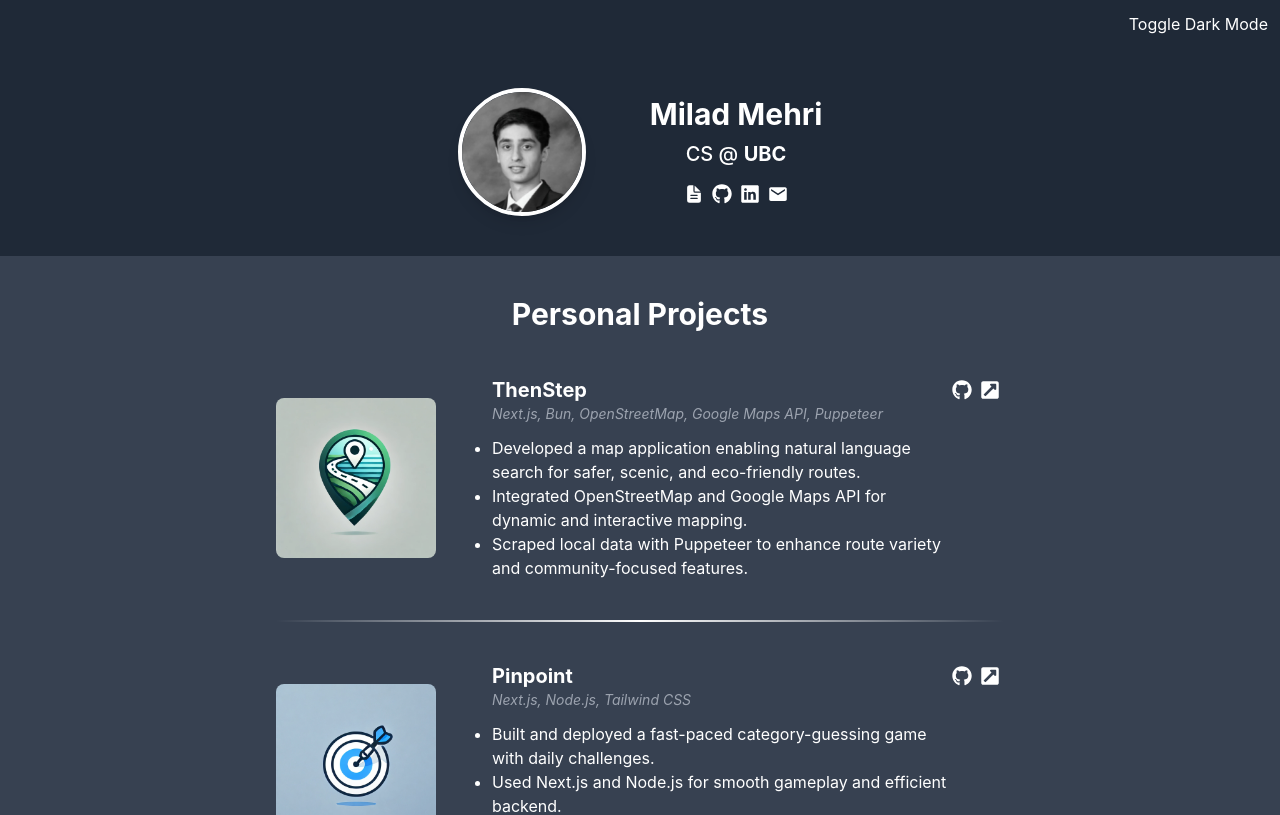
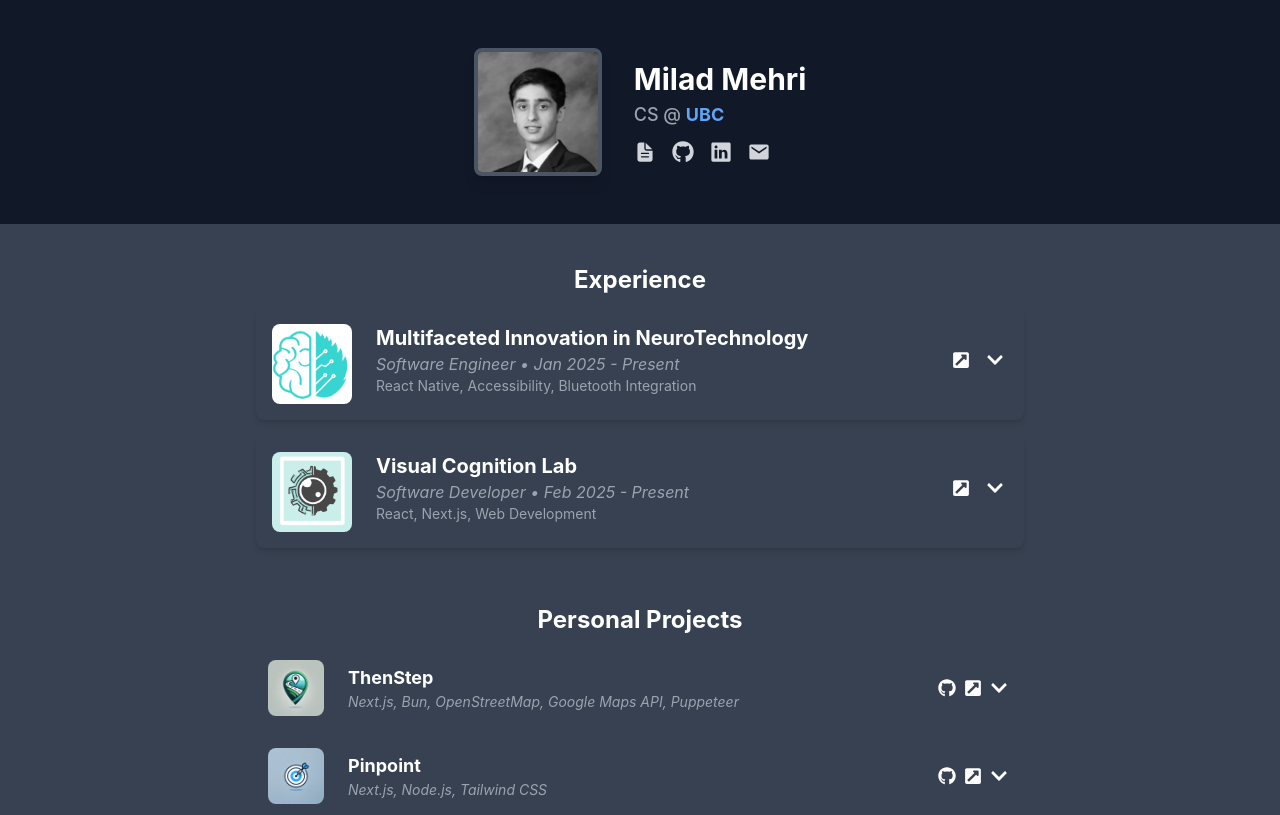
Before and after one commit to milad-mehri/milad-mehri.github.io, a React (Create React App) app: page / in a window 1280 px wide. Shown: the top 815 px of the page. Built offline with nearby package versions, Linux system fonts and the light colour scheme.

Commit message:
Redesign website, add experience section

```diff
--- a/src/App.js
+++ b/src/App.js
@@ -3,47 +3,40 @@ import Intro from './components/Intro';
 import Projects from './components/Projects';
 
 import './App.css';
+import Experience from './components/Experience';
 
 function App() {
   const [darkMode, setDarkMode] = useState(true);
 
+  // Load dark mode preference from localStorage
   useEffect(() => {
-    if (darkMode) {
-      document.documentElement.classList.add('dark');
-    } else {
-      document.documentElement.classList.remove('dark');
+    const storedTheme = localStorage.getItem("theme");
+    if (storedTheme) {
+      setDarkMode(storedTheme === "dark");
     }
+  }, []);
+
+  // Apply dark mode and store preference
+  useEffect(() => {
+    localStorage.setItem("theme", darkMode ? "dark" : "light");
+    document.documentElement.classList.toggle("dark", darkMode);
   }, [darkMode]);
 
   return (
-    <div className={`App min-h-screen fade-in ${darkMode ? 'dark' : ''}`}>
-      <header className='text-right bg-gray-400 text-white dark:bg-gray-800'>
-        <button className='p-3'
+    <div className="App min-h-screen fade-in">
+      <header className="text-right bg-gray-400 text-white dark:bg-gray-800">
+        {/* <button
+          className="p-3"
           onClick={() => setDarkMode(!darkMode)}
+          aria-label="Toggle dark mode"
         >
-          Toggle Dark Mode
-        </button>
+          {darkMode ? "🌙 Dark Mode" : "☀️ Light Mode"}
+        </button> */}
       </header>
 
       <Intro />
+      <Experience />
       <Projects />
-
-      <style jsx>{`
-        @keyframes fadeIn {
-          from {
-            opacity: 0;
-          }
-          to {
-            opacity: 1;
-          }
-        }
-
-        .fade-in {
-          animation: fadeIn 1s ease-in-out;
-        }
-
-
-      `}</style>
     </div>
   );
 }
--- /dev/null
+++ b/src/components/Experience.jsx
@@ -0,0 +1,25 @@
+import React, { useState } from "react";
+import ExperienceCard from "./ExperienceCard";
+import experience from "../data/experience";
+
+const Experience = () => {
+  const [openExperience, setOpenExperience] = useState(null);
+
+  return (
+    <section className="dark:bg-gray-700 flex flex-col items-center justify-center bg-gray-100 dark:text-white text-black pt-10">
+      <h2 className="text-2xl font-bold mb-3">Experience</h2>
+      <div className="flex flex-col items-center w-full">
+        {experience.map((exp, index) => (
+          <ExperienceCard
+            key={index}
+            experience={exp}
+            isOpen={openExperience}
+            setOpenExperience={setOpenExperience}
+          />
+        ))}
+      </div>
+    </section>
+  );
+};
+
+export default Experience;
--- /dev/null
+++ b/src/components/ExperienceCard.jsx
@@ -0,0 +1,81 @@
+import React from "react";
+import { FaExternalLinkSquareAlt, FaChevronDown, FaChevronUp } from "react-icons/fa";
+
+const ExperienceCard = ({ experience, isOpen, setOpenExperience }) => {
+  const isExpanded = isOpen === experience.company;
+
+  return (
+    <div
+      className={`transition-all duration-300 ease-in-out cursor-pointer
+      hover:bg-gray-300 dark:hover:bg-gray-800
+ rounded-lg
+      ${isExpanded ? "p-6 bg-gray-200 dark:bg-gray-900 shadow-lg" : "p-4 bg-white dark:bg-gray-700 shadow-md"}
+      text-base w-full max-w-screen-md text-left text-black dark:text-white mb-4`}
+      onClick={() => setOpenExperience(isExpanded ? null : experience.company)}
+    >
+      <div className="flex items-center sm:items-start sm:flex-row flex-col justify-between w-full transition-all duration-300 ease-in-out">
+
+        {/* Company Logo (Hidden on Mobile) */}
+        <img
+          src={experience.image || `${process.env.PUBLIC_URL}/placeholder.png`}
+          alt={`${experience.company} logo`}
+          className="hidden sm:block rounded-lg object-cover transition-all duration-300 ease-in-out w-20 h-20 mr-6"
+        />
+
+        {/* Experience Info */}
+        <div className="flex flex-col flex-grow">
+          <div className="flex justify-between items-center w-full">
+            <div className="flex flex-col">
+              <b className="text-lg sm:text-xl">{experience.company}</b>
+              <p className="text-sm sm:text-base text-gray-600 dark:text-gray-400 italic">
+                {experience.position} • {experience.date}
+              </p>
+              <p className="text-sm text-gray-500 dark:text-gray-400">{experience.tech}</p>
+            </div>
+
+            {/* Icons */}
+            <div className="flex items-center space-x-2">
+              {experience.link && (
+                <a
+                  target="_blank"
+                  rel="noopener noreferrer"
+                  href={experience.link}
+                  className="p-1 hover:text-gray-600"
+                  onClick={(e) => e.stopPropagation()}
+                >
+                  <FaExternalLinkSquareAlt size={18} />
+                </a>
+              )}
+              <button
+                className="p-1 hover:text-gray-600 transition-all duration-300 ease-in-out"
+                onClick={(e) => {
+                  e.stopPropagation();
+                  setOpenExperience(isExpanded ? null : experience.company);
+                }}
+              >
+                {isExpanded ? <FaChevronUp size={18} /> : <FaChevronDown size={18} />}
+              </button>
+            </div>
+          </div>
+
+          {/* Expandable Section */}
+          <div
+            className={`transition-all duration-300 ease-in-out overflow-hidden ${
+              isExpanded ? "max-h-[300px] opacity-100 mt-2" : "max-h-0 opacity-0"
+            }`}
+          >
+            <ul className="list-disc pl-5 text-sm sm:text-base">
+              {experience.bulletPoints.map((point, idx) => (
+                <li className="self-start" key={idx}>
+                  {point}
+                </li>
+              ))}
+            </ul>
+          </div>
+        </div>
+      </div>
+    </div>
+  );
+};
+
+export default ExperienceCard;
--- a/src/components/Intro.jsx
+++ b/src/components/Intro.jsx
@@ -6,58 +6,65 @@ import { IoMdMail } from "react-icons/io";
 
 const Intro = () => {
   return (
-    <div className=" flex items-center justify-center p-10 bg-gray-400 text-white dark:bg-gray-800">
+    <div className="flex flex-col sm:flex-row items-center justify-center px-6 py-12 bg-gray-100 dark:bg-gray-900 text-black dark:text-white">
+      {/* Profile Image - Square */}
       <img
         src={`${process.env.PUBLIC_URL}/1711239474668.jpeg`}
         alt="Milad Mehri"
-        className="rounded-full w-32 h-32 border-4 border-white shadow-lg mr-16"
+        className="w-32 h-32 rounded-lg border-4 border-gray-300 dark:border-gray-600 shadow-lg sm:mr-8 mb-4 sm:mb-0"
       />
-      <div className="text-center">
-        <h1 className="text-3xl  font-bold mb-2">Milad Mehri</h1>
-        <h2 className="text-xl font-medium">
-           CS @{" "}
+
+      {/* Intro Text */}
+      <div className="text-center sm:text-left">
+        <h1 className="text-3xl font-bold mb-1">Milad Mehri</h1>
+        <h2 className="text-lg font-medium text-gray-600 dark:text-gray-400">
+          CS @{" "}
           <a
-            className="font-bold hover:underline"
+            className="font-bold text-blue-600 dark:text-blue-400 hover:underline"
             href="https://www.cs.ubc.ca/"
             target="_blank"
+            rel="noopener noreferrer"
           >
             UBC
           </a>
         </h2>
-        {/* <h2>SWE Fellow @ Headstarter AI</h2> */}
-        {/* <h2 className="text-xl font-medium">Computer Science Student</h2> */}
 
-        <div className="mt-3 flex text-white cente justify-center">
+        {/* Social Links */}
+        <div className="mt-3 flex justify-center sm:justify-start space-x-4">
           <a
             target="_blank"
+            rel="noopener noreferrer"
             href="/MiladMehriResume.pdf"
-            className="p-1 text-white hover:text-gray-200"
+            className="text-gray-700 dark:text-gray-300 hover:text-gray-400"
           >
-            <IoDocumentText size={20} />
+            <IoDocumentText size={22} />
           </a>
 
           <a
             target="_blank"
+            rel="noopener noreferrer"
             href="https://github.com/milad-mehri"
-            className="p-1 text-white hover:text-gray-200"
+            className="text-gray-700 dark:text-gray-300 hover:text-gray-400"
           >
-            <FaGithub size={20} />
+            <FaGithub size={22} />
           </a>
 
           <a
             target="_blank"
+            rel="noopener noreferrer"
             href="https://www.linkedin.com/in/milad-mehri-838664216/"
-            className="p-1 text-white hover:text-gray-200"
+            className="text-gray-700 dark:text-gray-300 hover:text-gray-400"
           >
-            <IoLogoLinkedin size={20} />
+            <IoLogoLinkedin size={22} />
           </a>
 
           <a
             target="_blank"
+            rel="noopener noreferrer"
             href="mailto:memm.milad@gmail.com"
-            className="p-1 text-white hover:text-gray-200"
+            className="text-gray-700 dark:text-gray-300 hover:text-gray-400"
           >
-            <IoMdMail size={20} />
+            <IoMdMail size={22} />
           </a>
         </div>
       </div>
--- a/src/components/ProjectCard.jsx
+++ b/src/components/ProjectCard.jsx
@@ -1,56 +1,86 @@
-import React from "react";
-import { FaGithub } from "react-icons/fa";
-import { FaExternalLinkSquareAlt } from "react-icons/fa";
+import React, { useState } from "react";
+import { FaGithub, FaExternalLinkSquareAlt, FaChevronDown, FaChevronUp } from "react-icons/fa";
 
-const ProjectCard = ({ project }) => {
+const ProjectCard = ({ project, isOpen, setOpenProject }) => {
+  const isExpanded = isOpen === project.name;
+
   return (
-    <div className=" p-5 text-base max-w-screen-md text-left  transition ease-in-out  text-black dark:text-white">
-      <div className="flex  items-center">
+    <div
+      className={`transition-all duration-300 ease-in-out cursor-pointer
+      hover:bg-gray-300 dark:hover:bg-opacity-5
+      ${isExpanded ? "p-4" : "p-3"}
+      text-base w-full max-w-screen-md text-left text-black dark:text-white rounded-lg mb-2`}
+      onClick={() => setOpenProject(isExpanded ? null : project.name)}
+    >
+      <div className="flex items-center justify-between w-full transition-all duration-300 ease-in-out">
+        {/* Project Image */}
         <img
           src={project.image || `${process.env.PUBLIC_URL}/placeholder.png`}
-          alt={project.name + " Milad Mehri"}
-          className="rounded-lg w-40 h-40 object-cover mr-14 sm5:hidden "
+          alt={`${project.name} by Milad Mehri`}
+          className={`hidden sm:block rounded-lg object-cover transition-all duration-300 ease-in-out
+          ${isExpanded ? "w-32 h-32 mr-6" : "w-14 h-14 mr-6"}`}
         />
-        <div className="flex flex-col sm5:mx-8">
-          <div className="flex space justify-between">
-            <div>
-              <b className="self-start text-xl">{project.name}</b>
-              <p className="mb-3 text-sm self-start text-gray-600 dark:text-gray-400 italic">
+
+        {/* Project Info */}
+        <div className="flex flex-col flex-grow">
+          <div className="flex justify-between items-center w-full">
+            <div className="flex flex-col">
+              <b className="text-lg">{project.name}</b>
+              <p className="text-sm text-gray-500 dark:text-gray-400 italic">
                 {project.tech}
               </p>
-              {/* <p className="text-sm">{project.description}</p> */}
+            </div>
 
-              <ul className="list-disc ">
-                {project.bulletPoints.map((point, idx) => (
-                  <li className="self-start" key={idx}>
-                    {point}
-                  </li>
-                ))}
-              </ul>
-            </div>
-            <div className="flex">
+            {/* Icons (Moved Closer) */}
+            <div className="flex items-center">
               <a
                 target="_blank"
+                rel="noopener noreferrer"
                 href={project.github}
-                className="p-1   hover:text-gray-600"
+                className="p-1 hover:text-gray-600"
+                onClick={(e) => e.stopPropagation()}
               >
-                <FaGithub size={20} />
+                <FaGithub size={18} />
               </a>
               {project.link && (
                 <a
                   target="_blank"
+                  rel="noopener noreferrer"
                   href={project.link}
-                  className="p-1  hover:text-gray-600"
+                  className="p-1 hover:text-gray-600"
+                  onClick={(e) => e.stopPropagation()}
                 >
-                  <FaExternalLinkSquareAlt size={20} />
+                  <FaExternalLinkSquareAlt size={18} />
                 </a>
               )}
+              <button
+                className="p-1 hover:text-gray-600 transition-all duration-300 ease-in-out"
+                onClick={(e) => {
+                  e.stopPropagation();
+                  setOpenProject(isExpanded ? null : project.name);
+                }}
+              >
+                {isExpanded ? <FaChevronUp size={18} /> : <FaChevronDown size={18} />}
+              </button>
             </div>
+          </div>
+
+          {/* Expandable Section with Smooth Transition */}
+          <div
+            className={`transition-all duration-300 ease-in-out overflow-hidden ${
+              isExpanded ? "max-h-[300px] opacity-100 mt-2" : "max-h-0 opacity-0"
+            }`}
+          >
+            <ul className="list-disc pl-5 text-sm">
+              {project.bulletPoints.map((point, idx) => (
+                <li className="self-start" key={idx}>
+                  {point}
+                </li>
+              ))}
+            </ul>
           </div>
         </div>
       </div>
-      <hr className="border-0 min-h-0.5 bg-gradient-to-r mt-10 from-transparent via-gray-700 to-transparent dark:via-white " />
-
     </div>
   );
 };
--- a/src/components/Projects.jsx
+++ b/src/components/Projects.jsx
@@ -1,20 +1,21 @@
-import React from 'react';
-import ProjectCard from './ProjectCard';
-import projects from '../data/projects';
+import React, { useState } from "react";
+import ProjectCard from "./ProjectCard";
+import projects from "../data/projects";
 
 const Projects = () => {
+  const [openProject, setOpenProject] = useState(null);
+
   return (
     <section className="dark:bg-gray-700 flex flex-col items-center justify-center min-h-screen bg-gray-100 dark:text-white text-black py-10">
-
-
-      <h2 className="text-3xl font-bold mb-6">Personal Projects</h2>
-
-
+      <h2 className="text-2xl font-bold mb-3">Personal Projects</h2>
       <div className="flex flex-col items-center w-full">
         {projects.map((project, index) => (
-
-       <ProjectCard key={index} project={project} />
-
+          <ProjectCard
+            key={index}
+            project={project}
+            isOpen={openProject}
+            setOpenProject={setOpenProject}
+          />
         ))}
       </div>
     </section>
--- /dev/null
+++ b/src/data/experience.js
@@ -0,0 +1,30 @@
+const experience = [
+  {
+    company: "Multifaceted Innovation in NeuroTechnology",
+    position: "Software Engineer",
+    date: "Jan 2025 - Present",
+    tech: "React Native, Accessibility, Bluetooth Integration",
+    bulletPoints: [
+      "Developing a React Native mobile application for neurotechnology research.",
+      "Ensuring app accessibility by integrating Switch Control and VoiceOver support.",
+      "Connecting and calibrating EEG headsets for accurate data collection.",
+    ],
+    link: "https://ubcmint.github.io/",
+    image: `${process.env.PUBLIC_URL}/mint_logo.png`,
+  },
+  {
+    company: "Visual Cognition Lab",
+    position: "Software Developer",
+    date: "Feb 2025 - Present",
+    tech: "React, Next.js, Web Development",
+    bulletPoints: [
+      "Working on the Content Platform Team, building the new version of the lab's website.",
+      "Developing in React and Next.js to improve performance and user experience.",
+      "Implementing modern UI/UX best practices for better engagement with research content.",
+    ],
+    link: "https://viscoglab.psych.ubc.ca/",
+    image: `${process.env.PUBLIC_URL}/vcl_logo.png`,
+  },
+];
+
+export default experience;
```
Also changed, not shown: public/mint_logo.png (added), public/vcl_logo.png (added).
